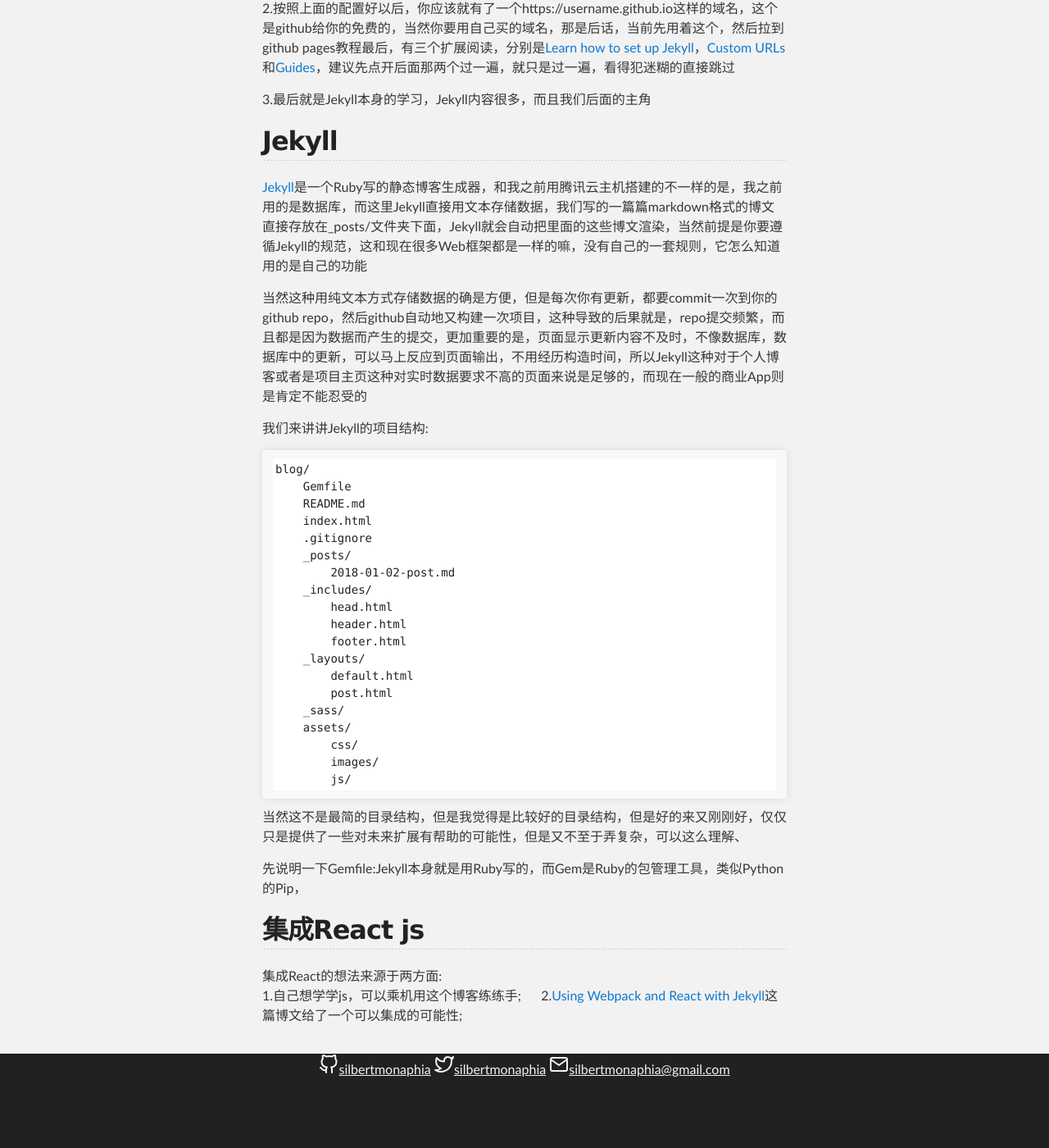
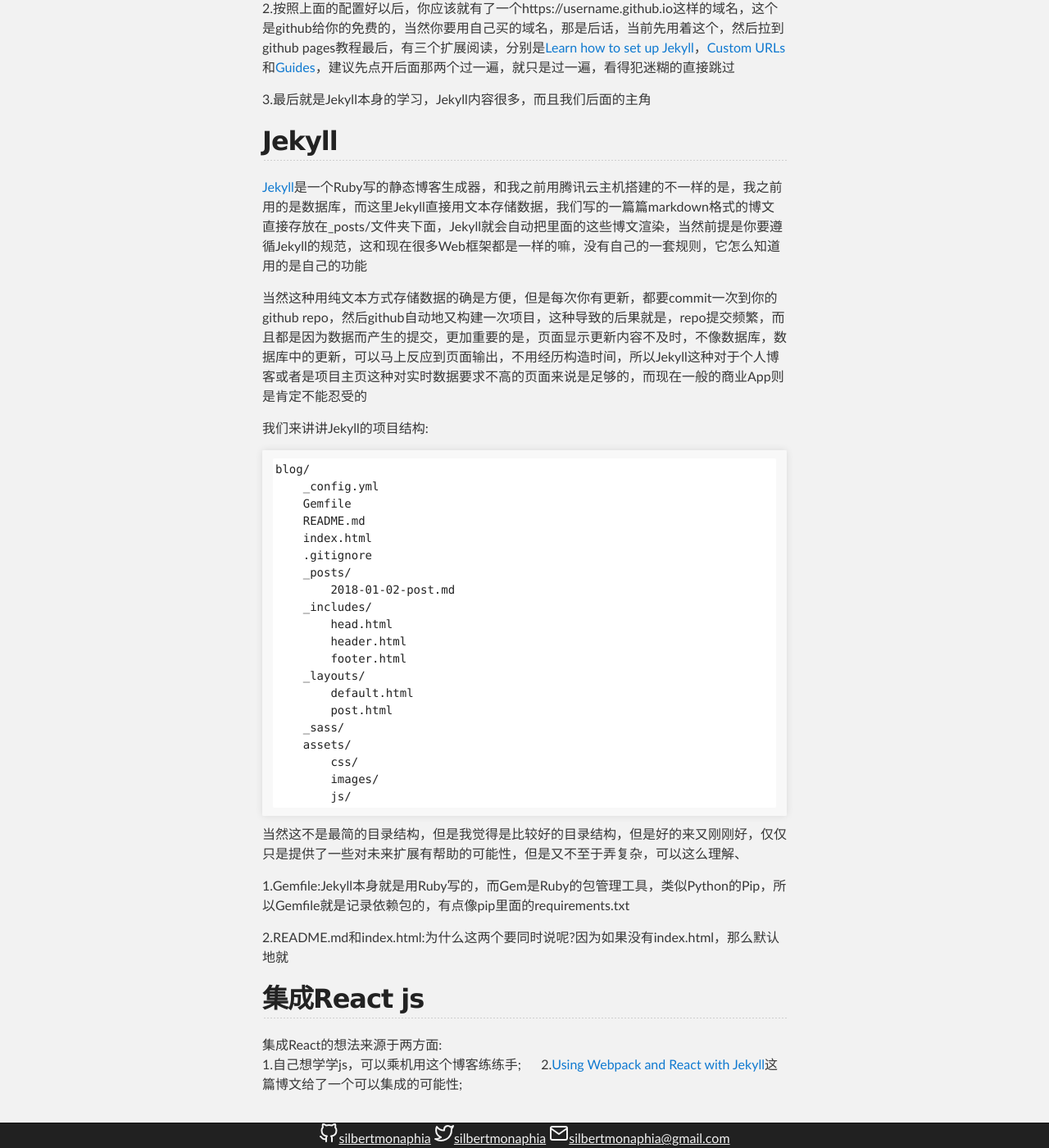
Before and after one commit to silbertmonaphia/silbertmonaphia.github.io, a Jekyll site: the page built from _posts/2018-01-02-关于这个博客.md, in a window 1280 px wide and 1400 px high, scrolled down 1222 px. Shown: the whole window at 82% size. Built offline with Jekyll 4.4.1, drawn with Linux system fonts in a browser that asks for light colours; our own code applies the rules of GitHub Pages for plain Markdown files; the repository's description, which GitHub fills in, is left out; before the commit the page ends 2538 px from its top, so only the background shows below that.

Commit message:
Update 2018-01-02-关于这个博客.md

````diff
--- a/_posts/2018-01-02-关于这个博客.md
+++ b/_posts/2018-01-02-关于这个博客.md
@@ -40,6 +40,7 @@
 我们来讲讲Jekyll的项目结构:
 ```
 blog/
+    _config.yml
     Gemfile
     README.md
     index.html
@@ -61,7 +62,9 @@
 ```
 当然这不是最简的目录结构，但是我觉得是比较好的目录结构，但是好的来又刚刚好，仅仅只是提供了一些对未来扩展有帮助的可能性，但是又不至于弄复杂，可以这么理解、
 
-先说明一下Gemfile:Jekyll本身就是用Ruby写的，而Gem是Ruby的包管理工具，类似Python的Pip，
+1.Gemfile:Jekyll本身就是用Ruby写的，而Gem是Ruby的包管理工具，类似Python的Pip，所以Gemfile就是记录依赖包的，有点像pip里面的requirements.txt
+
+2.README.md和index.html:为什么这两个要同时说呢?因为如果没有index.html，那么默认地就
 
 ## 集成React js
 集成React的想法来源于两方面:
````
